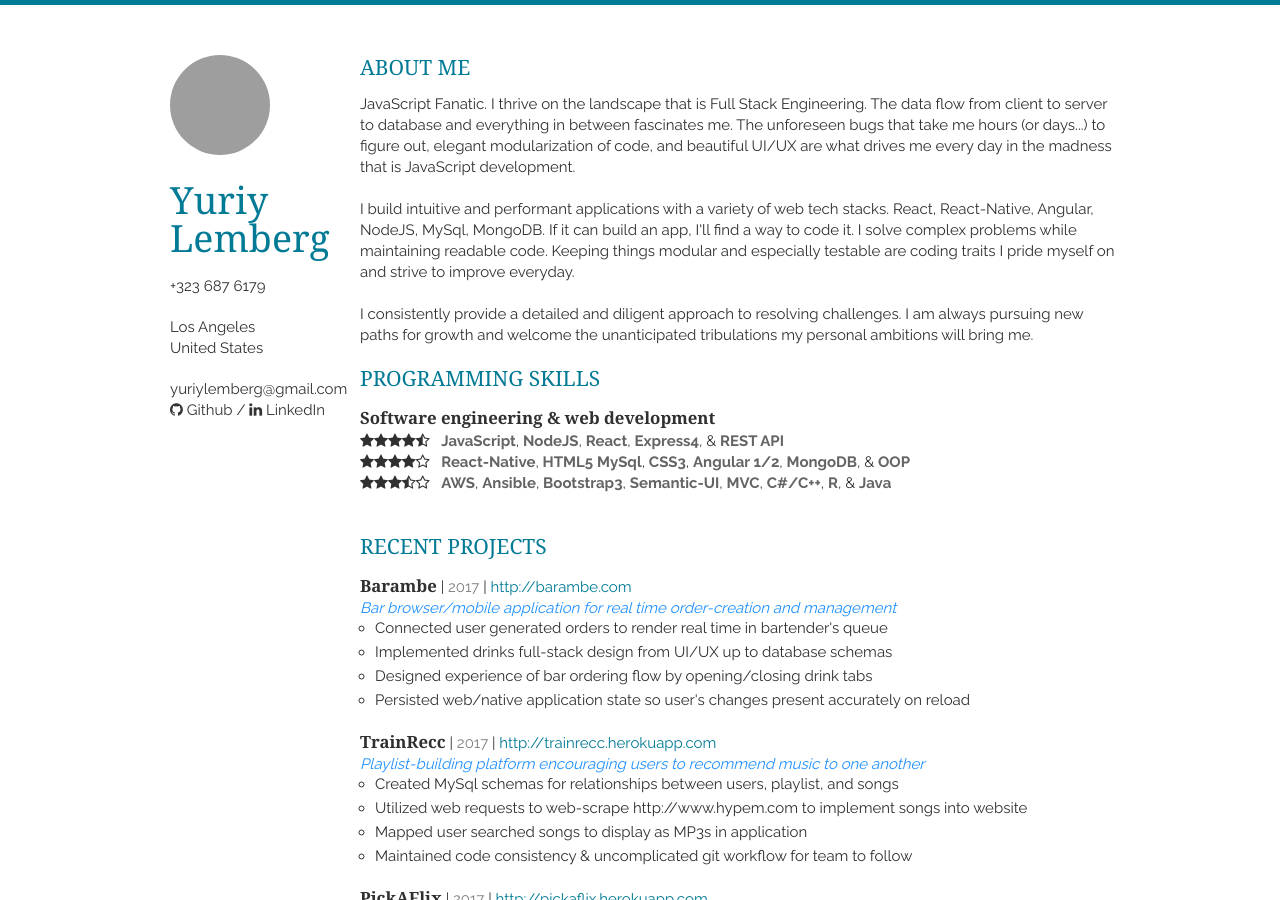
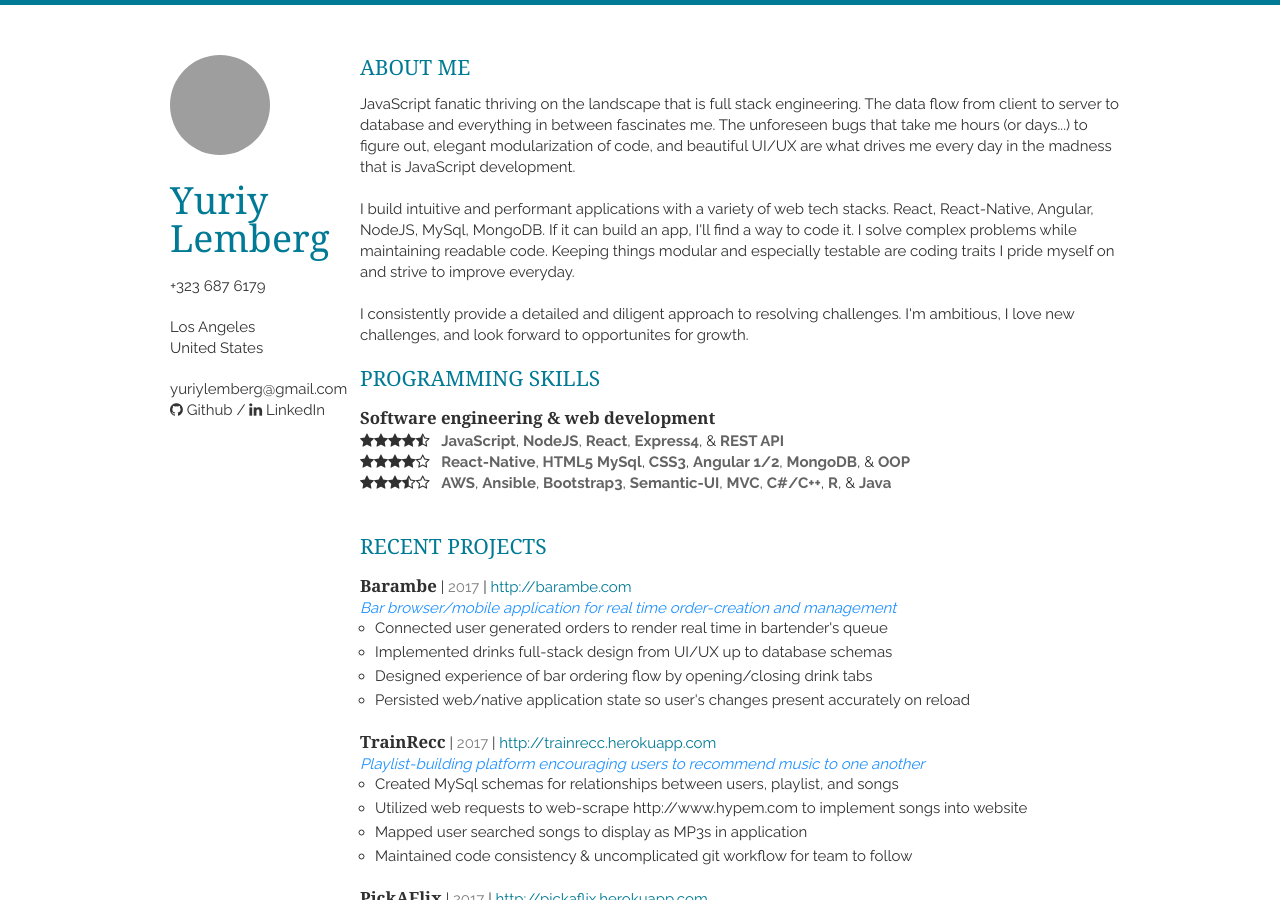
Before and after one commit to ylemberg/ylemberg.github.io, a Jekyll site: the page built from index.html, in a window 1280 px wide and 900 px high. Built offline with Jekyll 4.4.1, drawn with Linux system fonts in a browser that asks for light colours; nearby versions of some CDN libraries; the list of posts is cut into pages by our own code; grey boxes are pictures that could not be loaded.

Commit message:
[refactor] Make wording in about me more easy to read

```diff
--- a/_includes/aboutme.html
+++ b/_includes/aboutme.html
@@ -1,8 +1,8 @@
 <section class="thirteen columns">
     <h1>About Me</h1>
-    <p>JavaScript Fanatic. I thrive on the landscape that is Full Stack Engineering. The data flow from client to server to database and everything in between fascinates me. The unforeseen bugs that take me hours (or days...) to figure out, elegant modularization of code, and beautiful UI/UX are what drives me every day in the madness that is JavaScript development.</p>
+    <p>JavaScript fanatic thriving on the landscape that is full stack engineering. The data flow from client to server to database and everything in between fascinates me. The unforeseen bugs that take me hours (or days...) to figure out, elegant modularization of code, and beautiful UI/UX are what drives me every day in the madness that is JavaScript development.</p>
     <br>
     <p>I build intuitive and performant applications with a variety of web tech stacks. React, React-Native, Angular, NodeJS, MySql, MongoDB. If it can build an app, I'll find a way to code it. I solve complex problems while maintaining readable code. Keeping things modular and especially testable are coding traits I pride myself on and strive to improve everyday.</p>
     <br>
-    <p>I consistently provide a detailed and diligent approach to resolving challenges. I am always pursuing new paths for growth and welcome the unanticipated tribulations my personal ambitions will bring me.</p>
+    <p>I consistently provide a detailed and diligent approach to resolving challenges. I'm ambitious, I love new challenges, and look forward to opportunites for growth.</p>
 </section>
```
Also changed, not shown: 1 other file.
